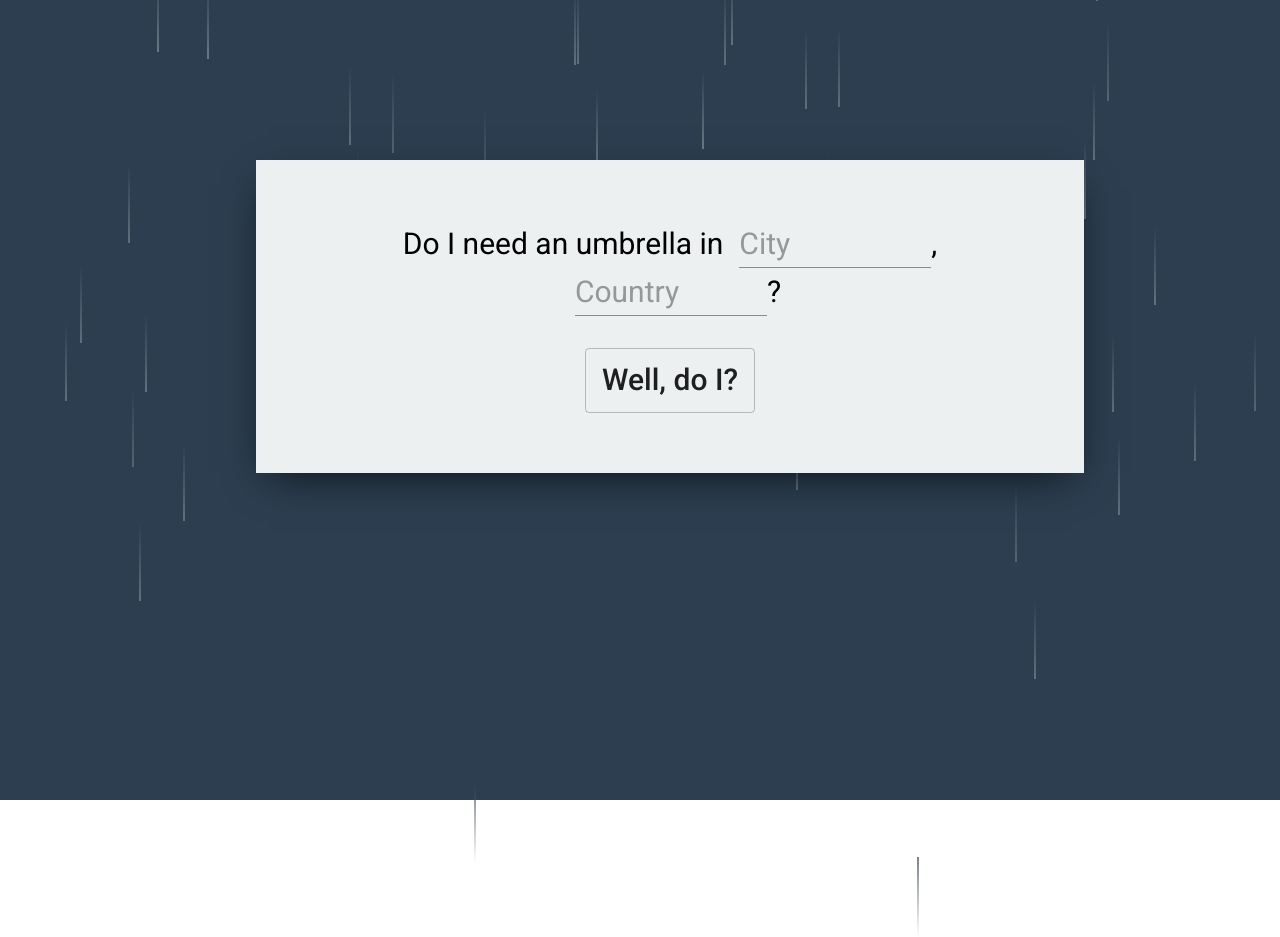
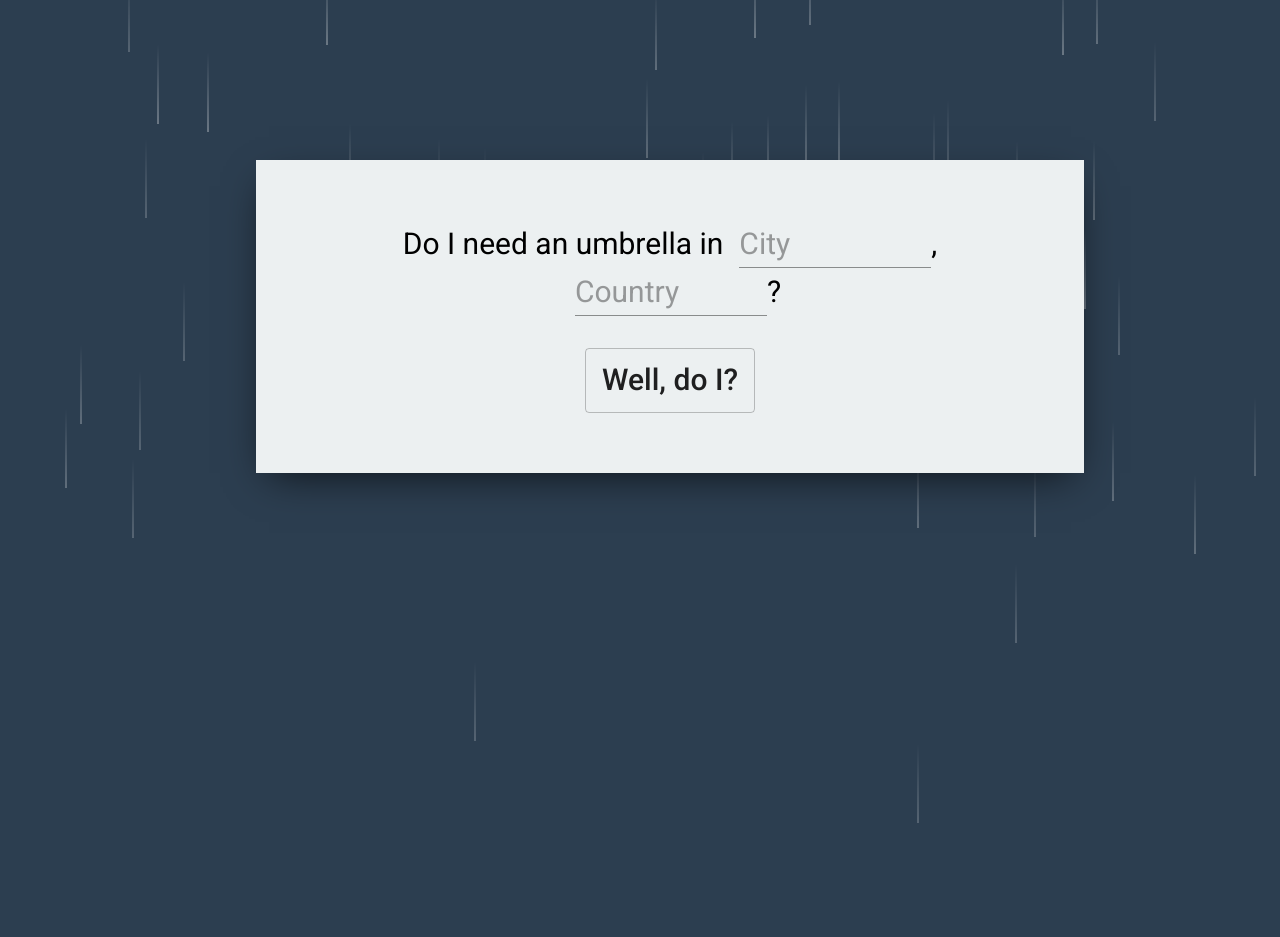
Before and after one commit to AlexandrSvinarev/SimpleReactApp, a React (Create React App) app: page / in a window 1280 px wide. Shown: the top 937 px of the page. After the commit the page ends 823 px from the top, so only its background shows below. Built offline with nearby package versions, Linux system fonts and the light colour scheme.

Commit message:
Used react-header to change background colour to be in <body> styles

```diff
--- a/package.json
+++ b/package.json
@@ -6,6 +6,7 @@
     "@material-ui/core": "^3.0.2",
     "react": "^16.4.2",
     "react-dom": "^16.4.2",
+    "react-helmet": "^5.2.0",
     "react-scripts-ts": "2.17.0"
   },
   "scripts": {
--- a/src/components/Header.tsx
+++ b/src/components/Header.tsx
@@ -1,18 +1,24 @@
 import * as React from 'react';
+import { Helmet } from 'react-helmet';
 import '../styles/sky.css';
+
 interface IProps {
     isRaining : boolean
 }
 
 function Header(props:IProps) {
     let sky;
+    let bgColour : string;
     if(props.isRaining){
         sky = Raindrops();
+        bgColour = "rgb(44,62,80)";
     } else {
         sky = <Clouds />
+        bgColour = "#87d37c";
     }
     return(
         <header className={props.isRaining ? "rainy-sky" : "sunny-sky"}>
+            <Helmet bodyAttributes={{ style: 'background-color : ' + bgColour }} />
             <div className="sky">
                 {sky}
             </div>
@@ -55,8 +61,8 @@ function Raindrops() {
     const raindrops = [];
 	for(let i = 1; i <150; i++) {
         const dropLeft = randRange(0,2000);
-        const dropTop = randRange(-1000,-100);
-        const delay = randRange(0,4);
+        const dropTop = randRange(-1000,0);// top: dropTop
+        const delay = randRange(1,3);
         raindrops.push(<div className="drop" id={"drop" + i.toString()} style={{animationDelay: delay + "s", left: dropLeft, top: dropTop}}/>);
     }
     return raindrops
--- a/src/styles/styles.css
+++ b/src/styles/styles.css
@@ -1,22 +1,11 @@
 body {
   /* Fix for CSS animations causing overflow */
-  /* Does cause a problem with being unable to see content if screen not big enough */
-  overflow: hidden;
+  overflow-x: hidden;
 }
 
 .wrapper {
   text-align: center;
   font-size: 20px;
-  height: 100vh;
-}
-
-.rainy {
-  /* Styles for ground on rain if needed */
-	/* background-color: #000; */
-}
-
-.sunny {
-	background-color: #87d37c
 }
 
 /* For header block */
```
